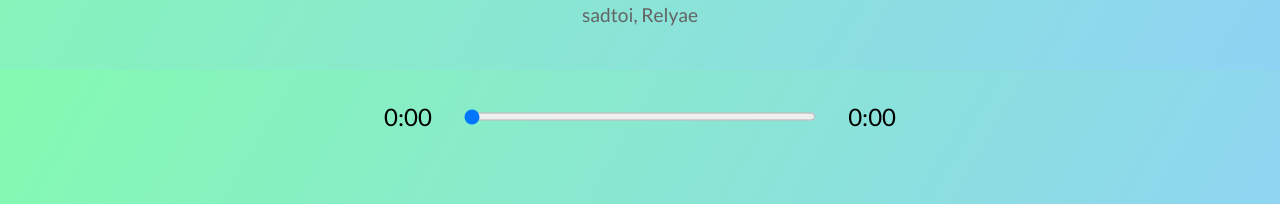
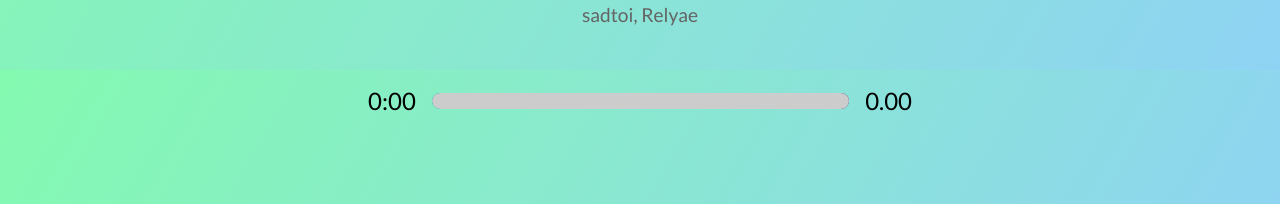
Before and after one commit to CodeWithBablu/Tune_Fox, a React (Create React App) app: page / in a window 1280 px wide. Shown: the part 490-694 px from the top of the page. Built offline with nearby package versions, Linux system fonts and the light colour scheme.

Commit message:
Added autoplay and linear gradient

```diff
--- a/src/App.js
+++ b/src/App.js
@@ -11,7 +11,7 @@ import Library from "./components/Library";
 import Nav from "./components/Nav";
 
 //import util
-import data from "./util"
+import data from "./data"
 
 
 function App() {
--- a/src/components/LibrarySong.js
+++ b/src/components/LibrarySong.js
@@ -3,20 +3,12 @@
 function LibrarySong({ audioRef, songs, song, setCurSong, isPlaying, setSongs }) {
 
 
-  const songSelectHandler= ()=> {
+  const songSelectHandler= async ()=> {
 
-    setCurSong(song);
+    await setCurSong(song);
 
     if(isPlaying)
-    {
-      const playPromise= audioRef.current.play();
-      if(playPromise!==undefined)
-      {
-        playPromise.then((audio)=>{
-          audioRef.current.play()
-        })
-      }
-    }
+        audioRef.current.play();
 
     //To mAKE song that click active Highlighted
 
--- a/src/components/Player.js
+++ b/src/components/Player.js
@@ -1,5 +1,4 @@
 import react,{ useState, useEffect } from "react";
-
 import {FontAwesomeIcon} from "@fortawesome/react-fontawesome";
 import { faPlay, faPause, faAngleLeft, faAngleRight } from "@fortawesome/free-solid-svg-icons";
 
@@ -49,20 +48,20 @@ function Player({
         }
     };
 
-    const skipTrackHandler= (direction)=>{
+    const skipTrackHandler= async(direction)=>{
 
       const currentIndex=songs.findIndex((song)=> song.id===currentSong.id );
-
       if(direction==='skip-forward')
       {
-        setCurSong( songs[ (currentIndex+1)%(songs.length) ] );
+        await setCurSong( songs[ (currentIndex+1)%(songs.length) ] );
       }
       else
       {
-        setCurSong( songs[ currentIndex!==0? (currentIndex-1):(songs.length-1) ] );
+        await setCurSong( songs[ currentIndex!==0? (currentIndex-1):(songs.length-1) ] );
       }
 
-
+      if(isPlaying)
+        audioRef.current.play();
 
     };
 
@@ -72,7 +71,12 @@ function Player({
         const current= e.target.currentTime;
         const duration= e.target.duration;
 
-        setSongInfo({...songInfo,currentTime:current,duration});
+        const roundCurrent= Math.round(current);
+        const roundDuration= Math.round(duration);
+        //current input bar completed percentage
+        const currentPercentage= Math.round((roundCurrent/roundDuration)*100);
+
+        setSongInfo({...songInfo,currentTime:current,duration,currentPercentage});
 
     }
 
@@ -82,17 +86,35 @@ function Player({
 
     }
 
+    const songEndHandler= async()=> {
+      const currentIndex=songs.findIndex((song)=> song.id===currentSong.id );
+      await setCurSong( songs[ (currentIndex+1)%(songs.length) ] );
+      if(isPlaying)
+        audioRef.current.play();
+    }
+
+    //add Styles
+    const trackAnimate={
+      transform:`translateX(${songInfo.currentPercentage}%)`
+    }
+
     return (
       <div className={`player ${ libraryStatus?`toggle-player`:"" }`} >
         <div className="time-control">
             <p>{getTime(songInfo.currentTime)}</p>
+              <div
+                className="track"
+                style={{background:`linear-gradient(to right,${currentSong.color[0]},${currentSong.color[1]})`}}>
                   <input
                   onChange={ dragHandler }
                   min={0}
                   max={songInfo.duration || 0}
                   value={songInfo.currentTime}
                   type="range" />
-            <p>{getTime(songInfo.duration)}</p>
+
+                  <div style={trackAnimate} className="animate-track"></div>
+              </div>
+            <p>{ songInfo.duration?getTime(songInfo.duration):"0.00"}</p>
         </div>
         <div className="play-control">
             <FontAwesomeIcon
@@ -113,7 +135,12 @@ function Player({
               size="2x"
               icon={faAngleRight} />
         </div>
-        <audio onLoadedMetadata={timeUpdateHandler} onTimeUpdate={ timeUpdateHandler } ref={ audioRef }  src={ currentSong.audio }></audio>
+        <audio
+          onLoadedMetadata={timeUpdateHandler}
+          onTimeUpdate={ timeUpdateHandler }
+          onEnded={ songEndHandler }
+          ref={ audioRef }
+          src={ currentSong.audio }></audio>
       </div>
     );
   }
--- a/src/styles/_player.scss
+++ b/src/styles/_player.scss
@@ -15,12 +15,17 @@
 .time-control {
   width: 45%;
   display: flex;
+  align-items: center;
+
   input {
     width: 100%;
-    padding: 2rem 0rem;
+    -webkit-appearance: none;
+    cursor: pointer;
+    background: transparent;
   }
+
   p {
-    padding: 2rem;
+    padding: 1rem;
     font-size: 1.5rem;
   }
 }
@@ -52,3 +57,40 @@
   margin-left: 20rem;
   min-height: 30vh;
 }
+
+input[type="range"]:focus {
+  outline: none;
+}
+
+input[type="range"]::-webkit-slider-thumb {
+  -webkit-appearance: none;
+  height: 16px;
+  width: 16px;
+}
+
+input[type="range"]::-moz-range-thumb {
+  -webkit-appearance: none;
+  background: transparent;
+  border: none;
+}
+
+.track {
+  position: relative;
+  background: lightblue;
+  width: 100%;
+  height: 1rem;
+  border-radius: 1rem;
+  overflow: hidden;
+}
+
+.animate-track {
+  position: absolute;
+  top: 0%;
+  left: 0%;
+  border-radius: 1rem;
+  transform: translateX(0%);
+  background: rgb(204, 204, 204);
+  width: 100%;
+  height: 100%;
+  pointer-events: none;
+}
```
Also changed, not shown: src/data.js (renamed from src/util.js). Lines whose indentation alone changed are shown as unchanged.
